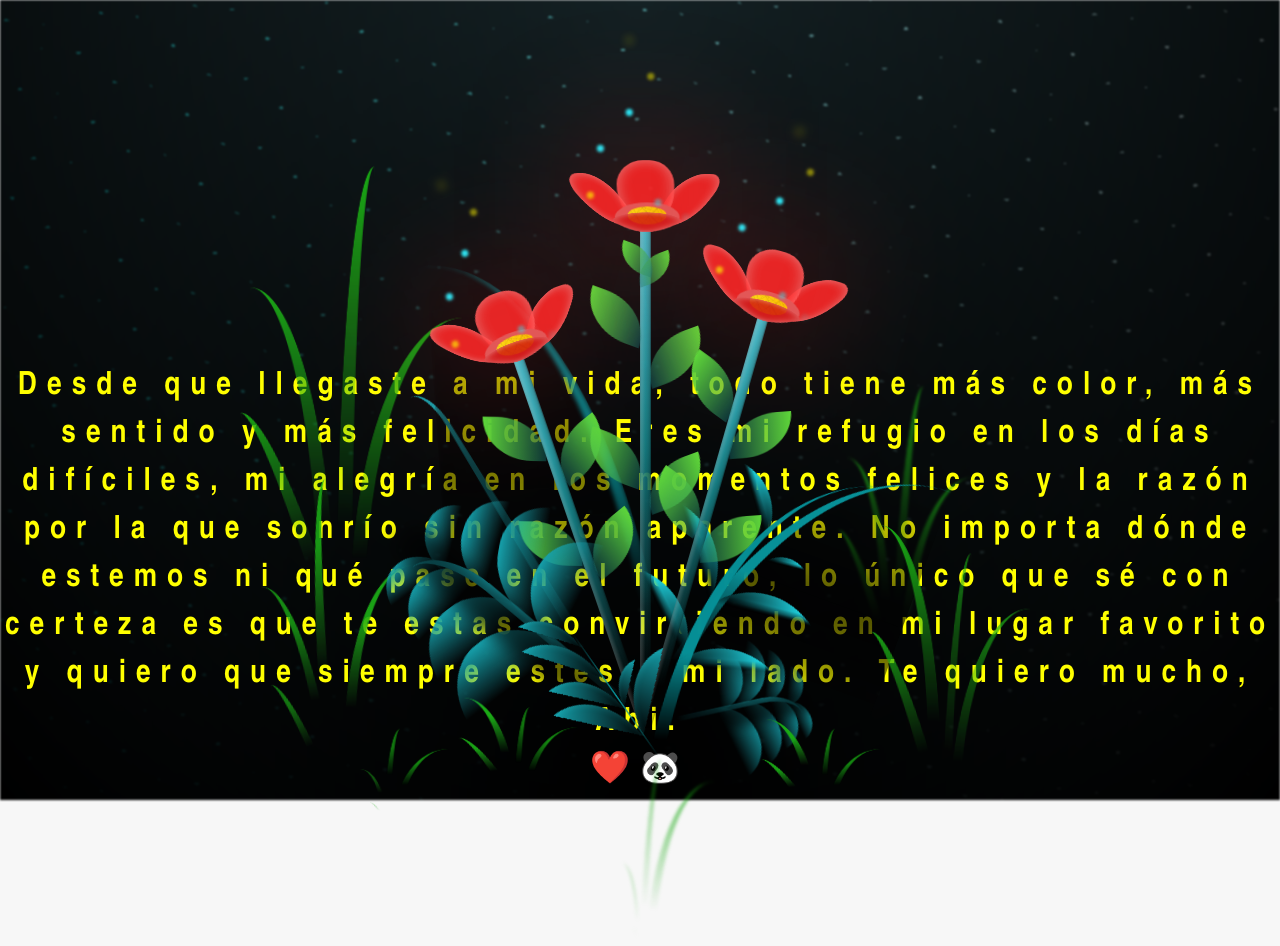
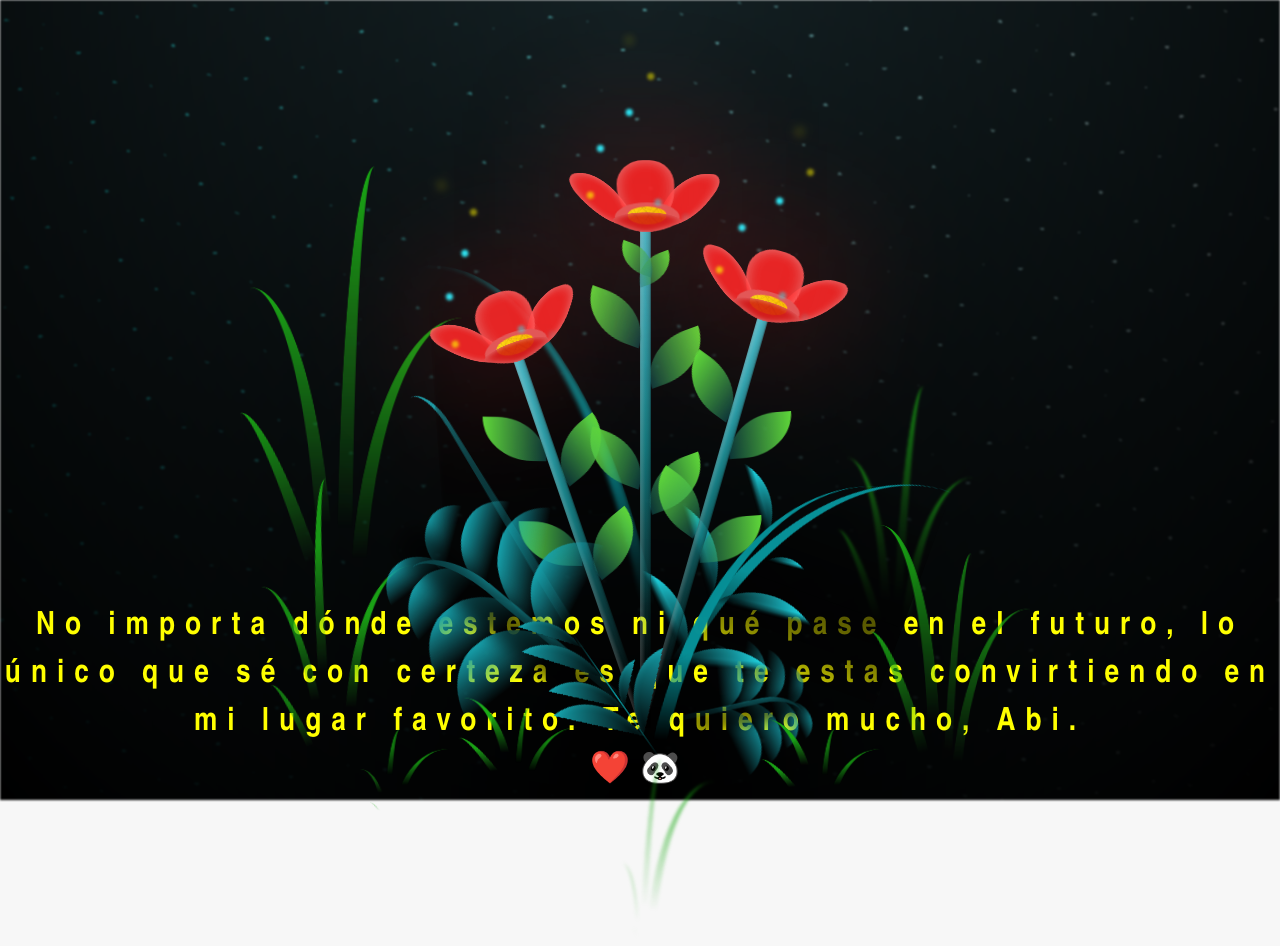
Before and after one commit to CarlosA-gr/CarlosA-gr.github.io, a plain HTML site: page flower.html in a window 1280 px wide. Drawn offline with Linux system fonts and the light colour scheme.

Commit message:
Update flower.html

```diff
--- a/flower.html
+++ b/flower.html
@@ -13,7 +13,7 @@
     <div id="lyrics">
 
     </div>
-    <h1 class="titulo">Desde que llegaste a mi vida, todo tiene más color, más sentido y más felicidad. Eres mi refugio en los días difíciles, mi alegría en los momentos felices y la razón por la que sonrío sin razón aparente. No importa dónde estemos ni qué pase en el futuro, lo único que sé con certeza es que te estas convirtiendo en mi lugar favorito y quiero que siempre estes a mi lado. Te quiero mucho, Abi. <br>❤️🐼</h1>
+    <h1 class="titulo">No importa dónde estemos ni qué pase en el futuro, lo único que sé con certeza es que te estas convirtiendo en mi lugar favorito. Te quiero mucho, Abi. <br>❤️🐼</h1>
 
     <div class="night"></div>
     <div class="flowers">
```
